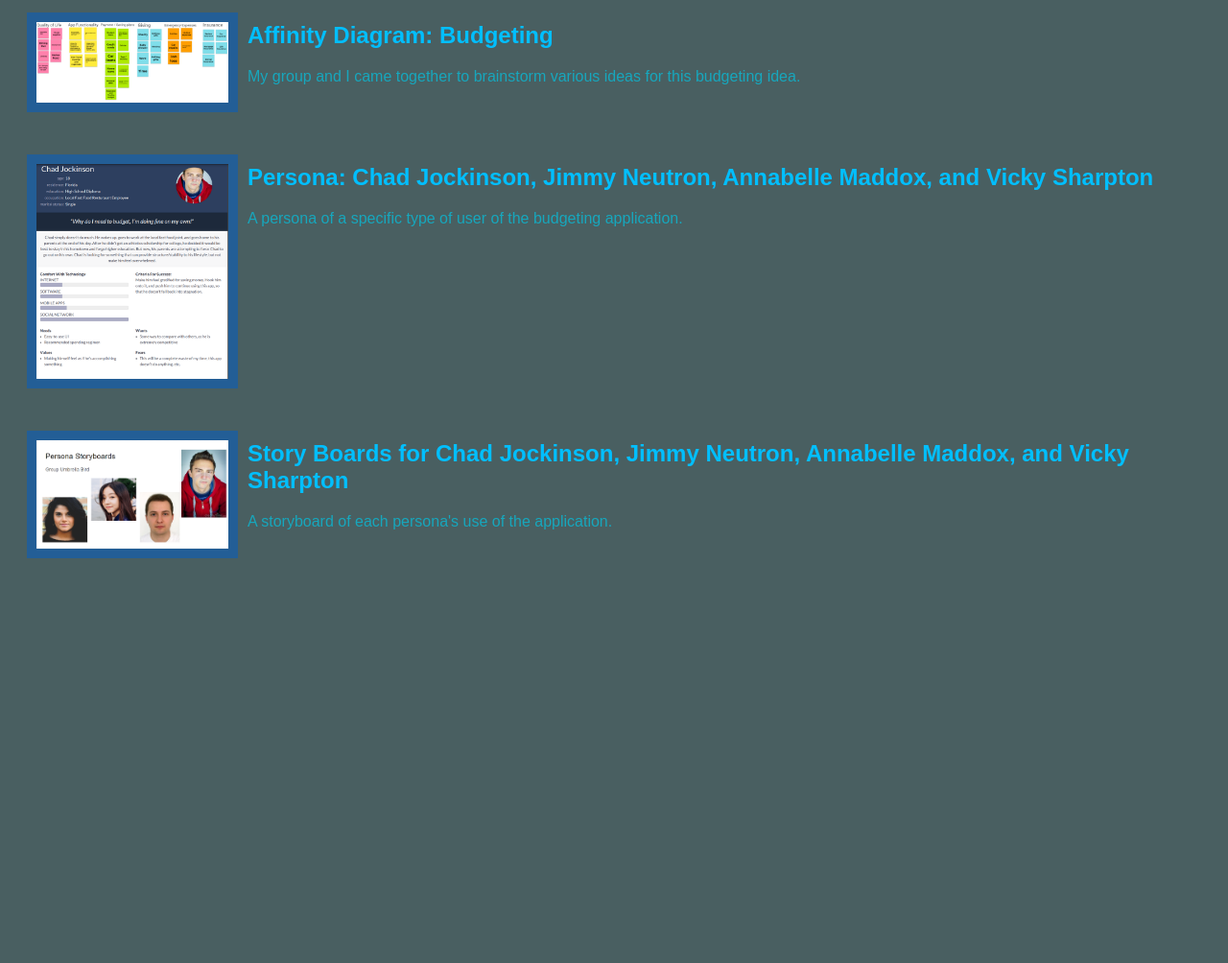
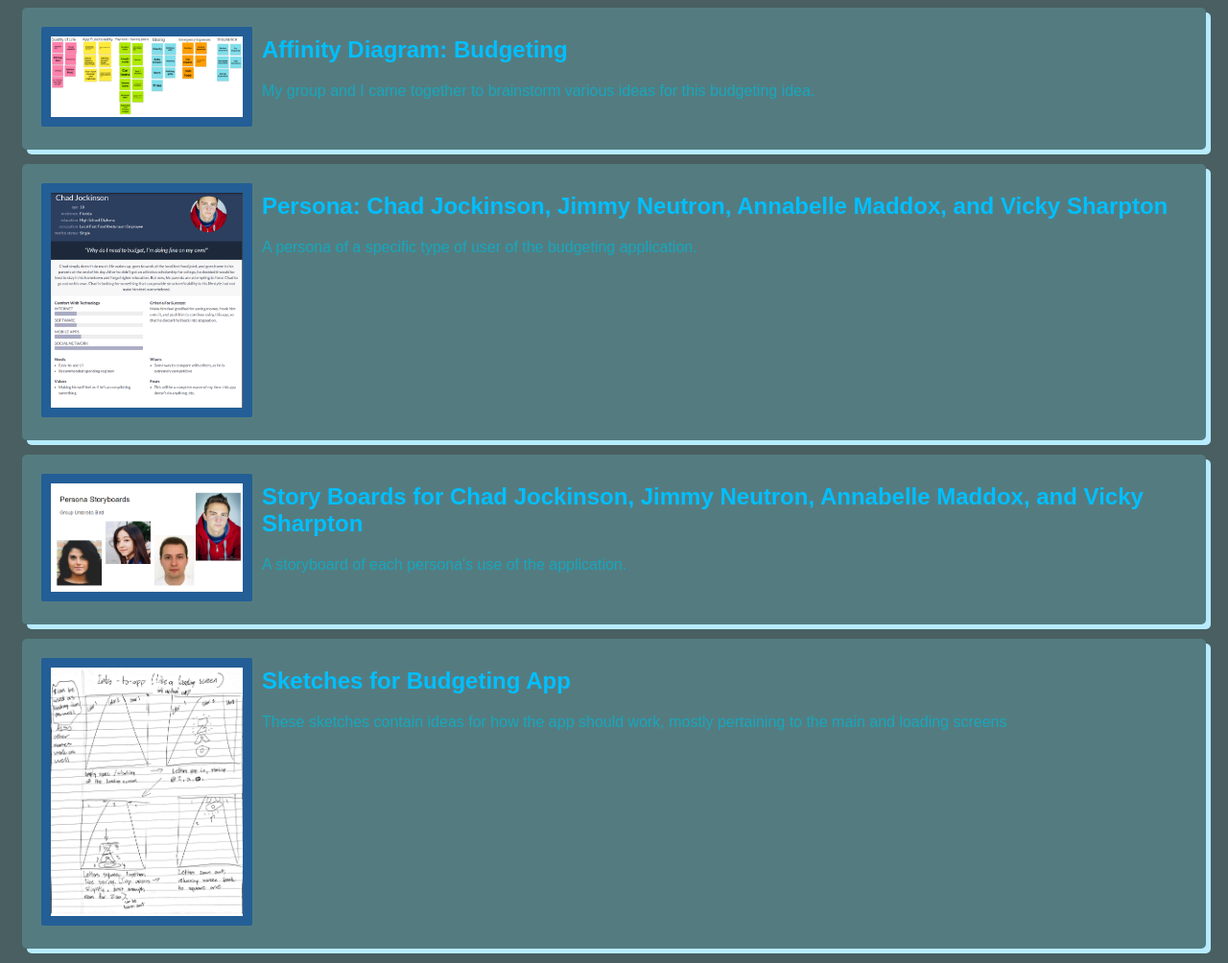
Before and after one commit to Trey-1359/Trey-1359.github.io, a plain HTML site: page index.html in a window 1280 px wide. Shown: the part 335-1339 px from the top of the page at 96% size. Before the commit the page ends 949 px from the top, so only its background shows below. Drawn offline with Linux system fonts and the light colour scheme.

Commit message:
Add files via upload

```diff
--- a/index.html
+++ b/index.html
@@ -48,6 +48,17 @@
         </p>
     </section>
 </section>
+<!--Sketching Assignment-->
+<section class= "assignment">
+    <a href= "OnlyMeSketch.pdf"> <img src= "OnlyMeSketch.jpg" ></a>
+
+<section class= "assigndetails">
+    <a href= "OnlyMeSketch.pdf"><h2>Sketches for Budgeting App</h2></a>
+    <p>
+       These sketches contain ideas for how the app should work, mostly pertaining to the main and loading screens
+    </p>
+</section>
+</section>
 
     </body>
 </html>
--- a/styles.css
+++ b/styles.css
@@ -6,7 +6,10 @@ body{
 .assignment{
     display: flex;
     padding: 10px;
-    background-color: rgb(73, 95, 97);
+    margin: 15px;
+    background-color: rgb(84, 124, 128);
+    border-radius: 5px;
+    box-shadow: 5px 5px rgb(183, 235, 255);
 }
 
 .assignment img{
@@ -14,11 +17,16 @@ body{
     padding: 10px;
     margin: 10px;
     background-color: rgb(35, 94, 150);
+    border-radius: 2px;
 }
 
 h1 {
     color: rgb(23, 167, 189);
     text-align: center;
+}
+.assignment a:hover{
+    color:rgb(0, 80, 255);
+
 }
 
 a {
```
Also changed, not shown: OnlyMeSketch.jpg (added), 1 other file.
